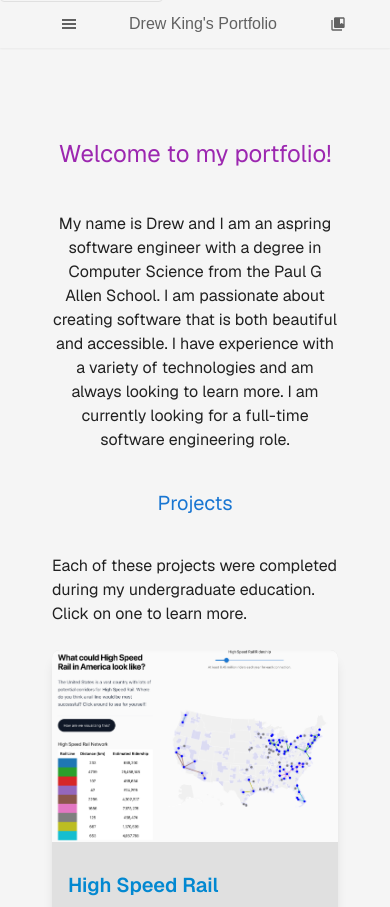
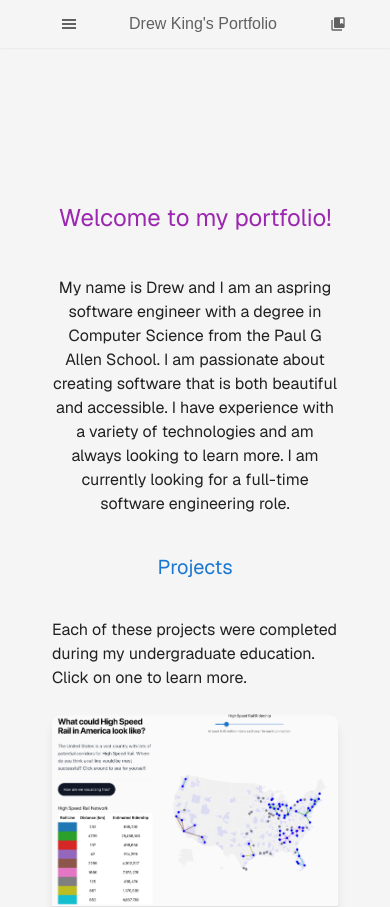
Before and after one commit to andrewpking/kingdrewsea-portfolio, a Next.js app: page / in a window 390 px wide. Shown: the top 907 px of the page. Built offline with nearby package versions, Linux system fonts and the light colour scheme.

Commit message:
Skip link now dipslays on top of content.

```diff
--- a/src/app/components/Header.tsx
+++ b/src/app/components/Header.tsx
@@ -11,14 +11,14 @@ export default function Header() {
     }));
 
     return (
-        <div className="relative">
-            <div className="h-16 md:h-20 fixed top-0 w-full z-50">
+        <div>
+            <div className="h-16 md:h-20 w-full">
                 <a href="#main-content"
-                    className="skip-link z-50">
+                    className="skip-link">
                         Skip to main content
                 </a>
             </div>
-            <header className="w-full shadow-sm fixed top-0 z-40">
+            <header className="w-full shadow-sm fixed top-0 z-10">
                 <div className="max-w-7xl min-w-[100vw] py-2 md:py-0 mx-auto">
                     <Link href="/" className='portfolio-title hidden md:block md:my-4'>
                         <p className='ml-2 text-center'>Drew King&apos;s Portfolio</p>
--- a/src/app/styles.scss
+++ b/src/app/styles.scss
@@ -82,17 +82,19 @@ header button:hover {
 
 .skip-link {
     position: absolute;
-    top: -40px;
+    top: -50px;
     left: 0;
-    color: map.get(map.get($color-pallete, 'light'), 'grey-700');
+    color: map.get(map.get($color-pallete, 'light'), 'grey-900');
     background-color: map.get(map.get($color-pallete, 'light'), 'grey-100');
     padding: 0.5rem;
     border: 1px solid map.get(map.get($color-pallete, 'light'), 'grey-200');
     border-radius: 0.25rem;
+    z-index: 1000;
 
     &:focus {
         top: 0;
         transition: top 0.3s ease-in-out;
+        background-color: map.get(map.get($color-pallete, 'light'), 'grey-200');
     }
 }
 
@@ -269,6 +271,10 @@ main.project-page ul li, main.project-page ol li {
         color: map.get(map.get($color-pallete, 'dark'), 'grey-700');
         background-color: map.get(map.get($color-pallete, 'dark'), 'grey-100');
         border: 1px solid map.get(map.get($color-pallete, 'dark'), 'grey-200');
+
+        &:focus {
+            background-color: map.get(map.get($color-pallete, 'dark'), 'grey-200');
+        }
     }
 
     .mobile-menu {
```
